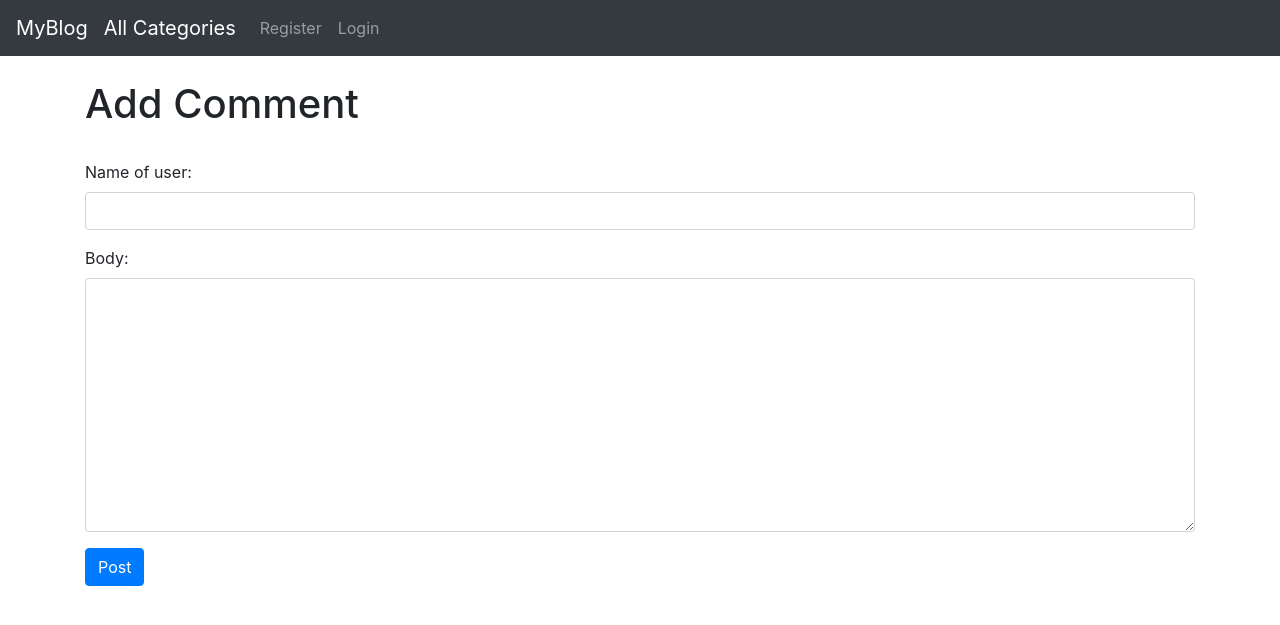
After one commit to hardik-08-ldh/Blogg, a Django app: page /article/3/comment in a window 1280 px wide. The commit adds this page. Shown: the top 625 px of the page. Run offline with Django 3.2, Linux system fonts and the light colour scheme; some libraries are stand-ins or nearby versions.

Commit message:
Final changes Done

```diff
--- a/blog/admin.py
+++ b/blog/admin.py
@@ -6,4 +6,5 @@ admin.site.register([
     models.Post,
     models.Category,
     models.Profile,
+    models.Comment,
 ])
--- a/blog/forms.py
+++ b/blog/forms.py
@@ -32,3 +32,12 @@ class EditForm(forms.ModelForm):
             'body':forms.Textarea(attrs={'class':'form-control'}),
             'snippet':forms.Textarea(attrs={'class':'form-control'}),
         }
+
+class CommentForm(forms.ModelForm):
+    class Meta:
+        model=models.Comment
+        fields=('name_of_user','body')
+        widgets={
+            'name_of_user':forms.TextInput(attrs={'class':'form-control'}),
+            'body':forms.Textarea(attrs={'class':'form-control'}),
+       }
--- a/blog/models.py
+++ b/blog/models.py
@@ -58,3 +58,15 @@ class Post(models.Model):
     def  get_absolute_url(self):
         # return reverse('article', args=str(self.pk))
         return reverse('home')
+
+class Comment(models.Model):
+    post=models.ForeignKey(Post,related_name='comments',on_delete=models.CASCADE)
+    body=models.TextField()
+    name_of_user=models.CharField(max_length=100)
+    date_added=models.DateTimeField(auto_now_add=True)
+
+    def __str__(self):
+        return str(self.post) +' by- ' +str(self.name_of_user)
+
+    class Meta:
+        ordering=('-date_added',)
--- a/blog/urls.py
+++ b/blog/urls.py
@@ -12,4 +12,5 @@ urlpatterns=[
     # just cats is the name/|\ given
     path('category-details/',views.CategoryDetail,name='category_detail'),
     path('like/<int:pk>',views.LikeView,name='like_post'),
+    path('article/<int:pk>/comment',views.AddCommentView.as_view(),name='add_comment')
 ]
--- a/blog/views.py
+++ b/blog/views.py
@@ -107,3 +107,15 @@ def LikeView(request,pk):
     # post=get_object_or_404(models.Post,id=request,POST.get(pk))
     # like_object=get_object_or_404(models.Post,id=self.kwargs['pk'])
     return HttpResponseRedirect(reverse('article',args=[str(pk)]))
+
+
+class AddCommentView(CreateView):
+    model=models.Comment
+    form_class=forms.CommentForm
+    # fields='__all__'
+    template_name='add_comment.html'
+    success_url=reverse_lazy('home')
+
+    def form_valid(self,form):
+        form.instance.post_id=self.kwargs['pk']
+        return super().form_valid(form)
--- /dev/null
+++ b/templates/add_comment.html
@@ -0,0 +1,15 @@
+{% extends 'base.html' %}
+{% block header %}
+    Add A New Comment
+{% endblock %}
+{% block content %}
+    <h1>Add Comment</h1>
+    <br>
+    <div class="form-group">
+        <form action="" method="post">
+            {% csrf_token %}
+            {{form.as_p}}
+            <button type="submit" class="btn btn-primary">Post</button>
+        </form>
+    </div>
+{% endblock %}
--- a/templates/navbar.html
+++ b/templates/navbar.html
@@ -18,22 +18,13 @@
       </div>
     </li>
   </ul>
-    <!-- {% else %}
-    <li class="nav-item">
-      <a class="nav-link" href="{% url 'category_detail' %}">All Categories</a>
-    </li> -->
+  {% else %}
+  <a class="navbar-brand" href="{{ request.scheme }}://{{ request.get_host }}{% url 'category_detail' %}">All Categories</a>
+  <button class="navbar-toggler" type="button" data-toggle="collapse" data-target="#navbarSupportedContent" aria-controls="navbarSupportedContent" aria-expanded="false" aria-label="Toggle navigation">
+    <span class="navbar-toggler-icon"></span>
+  </button>
+
    {% endif%}
-    <!-- <li class="nav-item dropdown">
-      <a class="nav-link dropdown-toggle" href="#" id="navbarDropdown" role="button" data-toggle="dropdown" aria-haspopup="true" aria-expanded="false">
-        Dropdown
-      </a>
-      <div class="dropdown-menu" aria-labelledby="navbarDropdown">
-        <a class="dropdown-item" href="#">Action</a>
-        <a class="dropdown-item" href="#">Another action</a>
-        <div class="dropdown-divider"></div>
-        <a class="dropdown-item" href="#">Something else here</a>
-      </div>
-    </li> -->
    <div class="collapse navbar-collapse" id="navbarSupportedContent">
      <ul class="navbar-nav mr-auto">
       {% if user.is_authenticated %}
@@ -43,21 +34,7 @@
       <li class="nav-item">
         <a class="nav-link" href="{{ request.scheme }}://{{ request.get_host }}{% url 'update_user' %}"></a>
       </li>
-        <li class="nav-item dropdown">
-          <a class="nav-link dropdown-toggle" href="#" id="navbarDropdown" role="button" data-toggle="dropdown" aria-haspopup="true" aria-expanded="false">
-            Profile
-          </a>
-          <ul class="dropdown-menu" aria-labelledby="navbarDropdown">
-            {% if user.profile.id %}
-            <li><a class="dropdown-item" href="{{ request.scheme }}://{{ request.get_host }}{% url 'profile' user.profile.id %}">View Profile</a></li>
-            <li><a class="dropdown-item" href="{{ request.scheme }}://{{ request.get_host }}{% url 'edit_profile' user.profile.id %}">Update Profile</a></li>
-            <li><a class="dropdown-item" href="{{ request.scheme }}://{{ request.get_host }}{% url 'update_user' %}">Update User</a></li>
-            {% else %}
-            <li><a class="dropdown-item" href="{% url 'create_profile' %}">Create Profile</a></li>
-            <li><a class="dropdown-item" href="{{ request.scheme }}://{{ request.get_host }}{% url 'update_user' %}">Update User</a></li>
-            {% endif %}
-          </ul>
-        </li>
+
       <li class="nav-item">
         <a class="nav-link" href="{{ request.scheme }}://{{ request.get_host }}{% url 'logout' %}">Logout</a>
       </li>
@@ -70,5 +47,24 @@
       </li>
       {% endif %}
     </ul>
+    <ul class="navbar-nav ml-auto">
+      {% if user.is_authenticated %}
+        <li class="nav-item dropdown">
+          <a class="nav-link dropdown-toggle" href="#" id="navbarDropdown" role="button" data-toggle="dropdown" aria-haspopup="true" aria-expanded="false">
+            Profile
+          </a>
+          <ul class="dropdown-menu dropdown-menu-right" aria-labelledby="navbarDropdown">
+            {% if user.profile.id %}
+              <li><a class="dropdown-item" href="{{ request.scheme }}://{{ request.get_host }}{% url 'profile' user.profile.id %}">View Profile</a></li>
+              <li><a class="dropdown-item" href="{{ request.scheme }}://{{ request.get_host }}{% url 'edit_profile' user.profile.id %}">Update Profile</a></li>
+              <li><a class="dropdown-item" href="{{ request.scheme }}://{{ request.get_host }}{% url 'update_user' %}">Update User</a></li>
+            {% else %}
+              <li><a class="dropdown-item" href="{% url 'create_profile' %}">Create Profile</a></li>
+              <li><a class="dropdown-item" href="{{ request.scheme }}://{{ request.get_host }}{% url 'update_user' %}">Update User</a></li>
+            {% endif %}
+          </ul>
+        </li>
+      {% endif %}
+    </ul>
   </div>
 </nav>
```
Also changed, not shown: templates/article_detail.html (+16 -1 lines), templates/category_detail.html (+45 -3 lines), templates/categoryarticle.html (+45 -3 lines), blog/migrations/0010_comment.py (added), blog/migrations/0011_auto_20210107_1625.py (added), db.sqlite3. Lines whose indentation alone changed are shown as unchanged.
